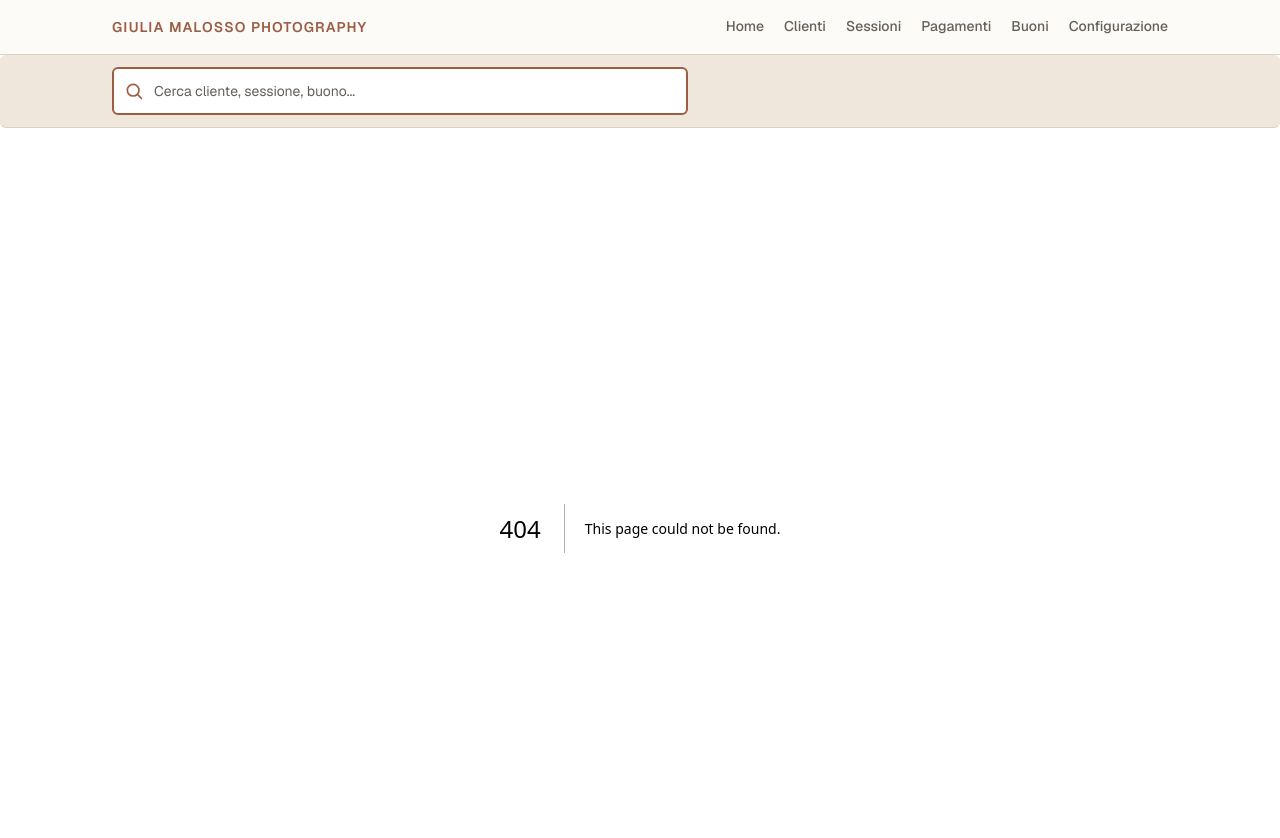
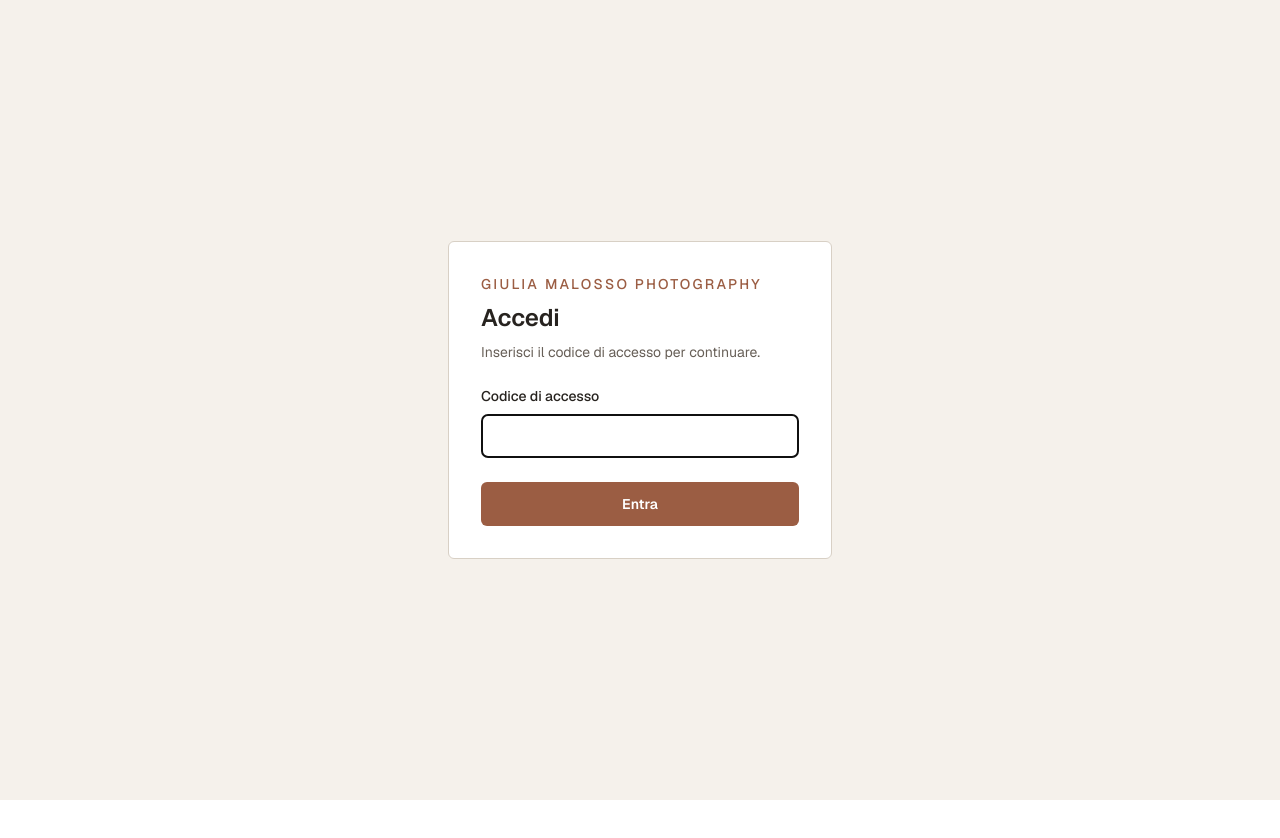
Before and after one commit to francescoserenafs-dev/gmph-crm, a Next.js app: page /login in a window 1280 px wide. Before the commit this address had no page. Shown: the top 838 px of the page. After the commit the page ends 800 px from the top, so only its background shows below. Built offline with nearby package versions, Linux system fonts and the light colour scheme.

Commit message:
Aggiunge login con codice di accesso

```diff
--- /dev/null
+++ b/app/api/login/route.ts
@@ -0,0 +1,23 @@
+import { type NextRequest, NextResponse } from "next/server";
+import { COOKIE_NAME, createSessionToken } from "@/lib/auth";
+
+export const dynamic = "force-dynamic";
+
+export async function POST(request: NextRequest) {
+  const body = (await request.json().catch(() => null)) as Record<string, unknown> | null;
+  const code = typeof body?.code === "string" ? body.code.trim() : "";
+  const accessCode = process.env.ACCESS_CODE;
+
+  if (!accessCode) return NextResponse.json({ error: "Accesso non configurato." }, { status: 500 });
+  if (!code || code !== accessCode) return NextResponse.json({ error: "Codice non valido." }, { status: 401 });
+
+  const response = NextResponse.json({ ok: true });
+  response.cookies.set(COOKIE_NAME, createSessionToken(), {
+    httpOnly: true,
+    secure: process.env.NODE_ENV === "production",
+    sameSite: "lax",
+    path: "/",
+    maxAge: 60 * 60 * 24 * 30,
+  });
+  return response;
+}
--- /dev/null
+++ b/app/api/logout/route.ts
@@ -0,0 +1,10 @@
+import { NextResponse } from "next/server";
+import { COOKIE_NAME } from "@/lib/auth";
+
+export const dynamic = "force-dynamic";
+
+export async function POST() {
+  const response = NextResponse.json({ ok: true });
+  response.cookies.delete(COOKIE_NAME);
+  return response;
+}
--- /dev/null
+++ b/app/login/page.tsx
@@ -0,0 +1,10 @@
+import { Suspense } from "react";
+import { LoginForm } from "@/components/login-form";
+
+export default function LoginPage() {
+  return (
+    <Suspense>
+      <LoginForm />
+    </Suspense>
+  );
+}
--- a/components/app-navigation.tsx
+++ b/components/app-navigation.tsx
@@ -1,7 +1,7 @@
 "use client";
 
 import Link from "next/link";
-import { usePathname } from "next/navigation";
+import { usePathname, useRouter } from "next/navigation";
 import { GlobalSearch } from "@/components/shared/global-search";
 
 const navigationItems = [
@@ -15,6 +15,15 @@ const navigationItems = [
 
 export function AppNavigation() {
   const pathname = usePathname();
+  const router = useRouter();
+
+  if (pathname === "/login") return null;
+
+  async function handleLogout() {
+    await fetch("/api/logout", { method: "POST" });
+    router.replace("/login");
+    router.refresh();
+  }
 
   return (
     <>
@@ -41,6 +50,7 @@ export function AppNavigation() {
               </Link>
             );
           })}
+          <button className="text-sm font-medium text-[#675f57] hover:text-[#27231f]" onClick={handleLogout} type="button">Esci</button>
         </div>
       </nav>
       <div className="border-b border-[#d8d0c5] bg-[#efe6dc]">
--- /dev/null
+++ b/components/login-form.tsx
@@ -0,0 +1,57 @@
+"use client";
+
+import { useRouter, useSearchParams } from "next/navigation";
+import { FormEvent, useState } from "react";
+
+export function LoginForm() {
+  const router = useRouter();
+  const searchParams = useSearchParams();
+  const [code, setCode] = useState("");
+  const [error, setError] = useState<string | null>(null);
+  const [busy, setBusy] = useState(false);
+
+  async function handleSubmit(event: FormEvent<HTMLFormElement>) {
+    event.preventDefault();
+    setBusy(true);
+    setError(null);
+    try {
+      const response = await fetch("/api/login", {
+        method: "POST",
+        headers: { "Content-Type": "application/json" },
+        body: JSON.stringify({ code }),
+      });
+      const body = await response.json();
+      if (!response.ok) throw new Error(body.error ?? "Codice non valido.");
+      router.replace(searchParams.get("next") ?? "/home");
+      router.refresh();
+    } catch (reason) {
+      setError(reason instanceof Error ? reason.message : "Accesso non riuscito.");
+    } finally {
+      setBusy(false);
+    }
+  }
+
+  return (
+    <main className="grid min-h-screen place-items-center bg-[#f5f1eb] px-4 text-[#27231f]">
+      <form className="w-full max-w-sm border border-[#d8d0c5] bg-white p-8" onSubmit={handleSubmit}>
+        <p className="text-sm font-medium uppercase tracking-[0.16em] text-[#9b5d43]">Giulia Malosso Photography</p>
+        <h1 className="mt-2 text-2xl font-semibold">Accedi</h1>
+        <p className="mt-2 text-sm text-[#675f57]">Inserisci il codice di accesso per continuare.</p>
+        <label className="mt-6 flex flex-col gap-2 text-sm font-medium">Codice di accesso
+          <input
+            autoFocus
+            className="h-11 border border-[#cfc5b8] bg-white px-3 tracking-widest"
+            onChange={(event) => setCode(event.target.value)}
+            required
+            type="password"
+            value={code}
+          />
+        </label>
+        {error ? <p className="mt-4 text-sm text-[#a53e31]">{error}</p> : null}
+        <button className="mt-6 h-11 w-full bg-[#9b5d43] text-sm font-semibold text-white disabled:opacity-60" disabled={busy} type="submit">
+          {busy ? "Verifica..." : "Entra"}
+        </button>
+      </form>
+    </main>
+  );
+}
--- /dev/null
+++ b/lib/auth.ts
@@ -0,0 +1,34 @@
+import { createHmac, timingSafeEqual } from "node:crypto";
+
+const COOKIE_NAME = "gmph_session";
+const SESSION_DURATION_MS = 30 * 24 * 60 * 60 * 1000; // 30 giorni
+
+function getSecret() {
+  const secret = process.env.SESSION_SECRET;
+  if (!secret) throw new Error("Missing SESSION_SECRET environment variable.");
+  return secret;
+}
+
+function sign(value: string) {
+  return createHmac("sha256", getSecret()).update(value).digest("hex");
+}
+
+export function createSessionToken() {
+  const expiresAt = String(Date.now() + SESSION_DURATION_MS);
+  return `${expiresAt}.${sign(expiresAt)}`;
+}
+
+export function isValidSessionToken(token: string | undefined | null): boolean {
+  if (!token) return false;
+  const [expiresAt, signature] = token.split(".");
+  if (!expiresAt || !signature) return false;
+  if (Number(expiresAt) < Date.now()) return false;
+
+  const expectedSignature = sign(expiresAt);
+  const expectedBuffer = Buffer.from(expectedSignature);
+  const actualBuffer = Buffer.from(signature);
+  if (expectedBuffer.length !== actualBuffer.length) return false;
+  return timingSafeEqual(expectedBuffer, actualBuffer);
+}
+
+export { COOKIE_NAME };
--- /dev/null
+++ b/proxy.ts
@@ -0,0 +1,26 @@
+import { type NextRequest, NextResponse } from "next/server";
+import { COOKIE_NAME, isValidSessionToken } from "@/lib/auth";
+
+const publicPaths = ["/login", "/api/login"];
+
+export default function proxy(request: NextRequest) {
+  const { pathname } = request.nextUrl;
+  const isPublic = publicPaths.some((path) => pathname === path || pathname.startsWith(`${path}/`));
+  const isAuthenticated = isValidSessionToken(request.cookies.get(COOKIE_NAME)?.value);
+
+  if (isAuthenticated && pathname === "/login") {
+    return NextResponse.redirect(new URL("/home", request.url));
+  }
+
+  if (!isAuthenticated && !isPublic) {
+    const loginUrl = new URL("/login", request.url);
+    if (pathname !== "/") loginUrl.searchParams.set("next", pathname);
+    return NextResponse.redirect(loginUrl);
+  }
+
+  return NextResponse.next();
+}
+
+export const config = {
+  matcher: ["/((?!_next/static|_next/image|favicon.ico|.*\\.(?:svg|png|jpg|jpeg|gif|webp)$).*)"],
+};
```
Also changed, not shown: 1 other file (tests, documents, lock files or other folders).
